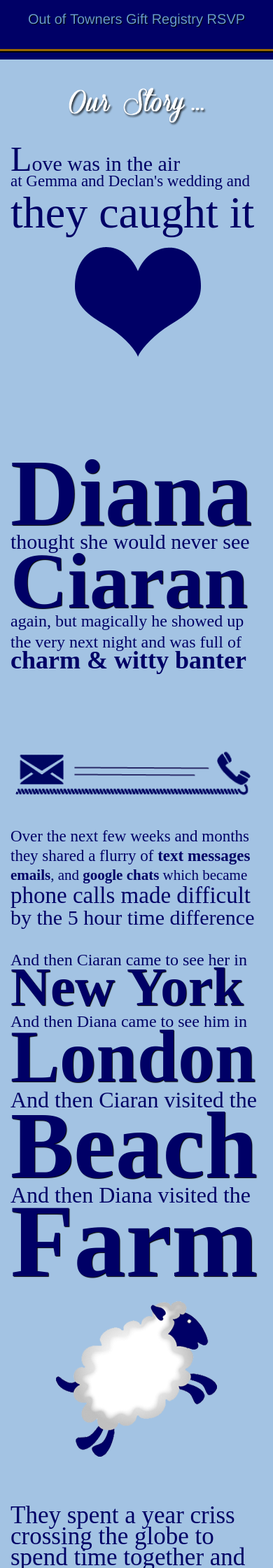
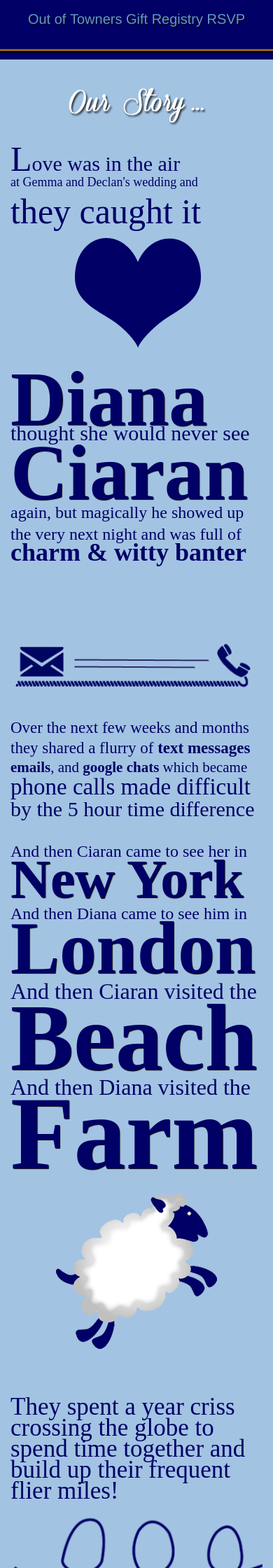
Before and after one commit to CiaranR/diana-and-ciaran, a Jekyll site: the page built from _posts/2012-12-21-Our-Story.html, in a window 390 px wide. Shown: the part 332-2572 px from the top of the page at 70% size. Built offline with Jekyll 4.4.1, drawn with Linux system fonts in a browser that asks for light colours; nearby versions of some CDN libraries; some web fonts are replaced; comment, search, counter and statistics services are not loaded.

```diff
--- a/_posts/2012-12-21-Our-Story.html
+++ b/_posts/2012-12-21-Our-Story.html
@@ -17,14 +17,14 @@ permalink: /Our-Story
 		<div class="row">
 			<div class="four columns">
 				<p class="ltext"><span class="bigl">L</span>ove was in the air</p>
-				<p style="margin-top: -55px; font-size: 23px">at Gemma and Declan's wedding and</p>
-				<p style="margin-top: -42px; font-size: 64px">they caught it</p>
+				<p class="gemma">at Gemma and  Declan's wedding and</p>
+				<p class="caught">they caught it</p>
 				<p style="margin-top: -30px;"><img src="/images/heart.png" title="Love heart" alt="Love heart" /></p>
 
 			</div>
 			<div class="four columns">
-				<p style="margin-top: 41px; font-size: 135px"><strong class="shadow">Diana</strong></p>
-				<p style="margin-top: -80px; font-size: 30px">thought she would never see</p>
+				<p class="diana"><strong class="shadow">Diana</strong></p>
+				<p class="never">thought she would never see</p>
 				<p style="margin-top: -75px; font-size: 113px"><strong class="shadow">Ciaran</strong></p>
 				<p style="margin-top: -70px; font-size: 24px">again, but magically he showed up</p>
 				<p style="margin-top: -25px; font-size: 24px">the very next night and was full of</p>
--- a/stylesheets/app.css
+++ b/stylesheets/app.css
@@ -159,6 +159,9 @@ form.custom div.custom.dropdown ul li { padding-top: 5px; padding-bottom: 5px; }
 	font-family: "Times New Roman", Times, serif;
 	font-size: 46px;
 }
+#our-story-text  p strong.shadow{
+	text-shadow: 1px 1px 1px #000;
+}
 #our-story-text .bigl {
 	font-size: 90px;
 	font-family: 'Cherry Swash', cursive;
@@ -166,8 +169,21 @@ form.custom div.custom.dropdown ul li { padding-top: 5px; padding-bottom: 5px; }
 #our-story-text .ltext {
 	font-size: 40px;
 }
-#our-story-text  p strong.shadow{
-	text-shadow: 1px 1px 1px #000;
+#our-story-text .caught {
+	margin-top: -42px;
+	font-size: 64px;
+}
+#our-story-text .gemma {
+	margin-top: -55px;
+	font-size: 23px;
+}
+#our-story-text .diana {
+	margin-top: 41px;
+	font-size: 135px;
+}
+#our-story-text .never {
+	margin-top: -80px;
+	font-size: 30px;
 }
 #our-story-text .ny {
 	margin-left: 130px;
@@ -192,19 +208,38 @@ form.custom div.custom.dropdown ul li { padding-top: 5px; padding-bottom: 5px; }
 .ie6 .ldn, .ie7 .ldn, .ie8 .ldn, .ie9 .ldn {
 	margin-left: 0px !important;
 }
+
+@media only screen and (max-width: 400px) {
+	#our-story-text .caught {
+		margin-top: -30px;
+		font-size: 50px;
+	}
+	#our-story-text .gemma {
+		margin-top: -50px;
+		font-size: 18px;
+	}
+	#our-story-text .diana {
+		margin-top: -60px;
+		font-size: 110px;
+	}
+	#our-story-text .never {
+		margin-top: -80px;
+		font-size: 30px;
+	}
+}
 @media only screen and (max-width: 767px) {
-	.bigl {
-			font-family: "Times New Roman", Times, serif !important;
-				font-size: 50px !important;
+	#our-story-text .bigl {
+			font-family: "Times New Roman", Times, serif;
+				font-size: 50px;
 	}
-	.ltext {
+	#our-story-text .ltext {
 		font-size: 30px !important;
 		padding-bottom: 12px;
 	}
 	.ny, .ldn, .bracket, .bigscreenpic{
 		display: none;
 	}
-	.smallscreenpic {
+	#our-story-text .smallscreenpic {
 		display: block !important;
 	}
 	#our-story-text .cites {
```
Also changed, not shown: _posts/2102-12-21-Live.html (added, +27 -0 lines).
